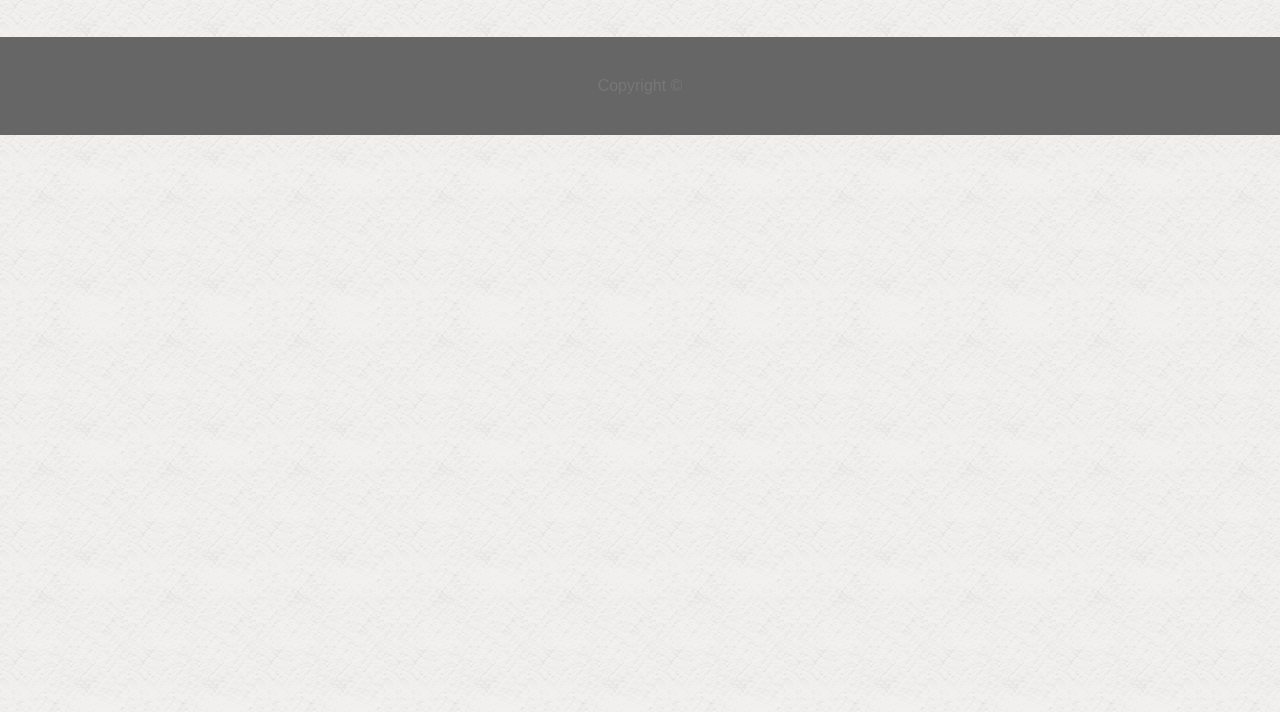
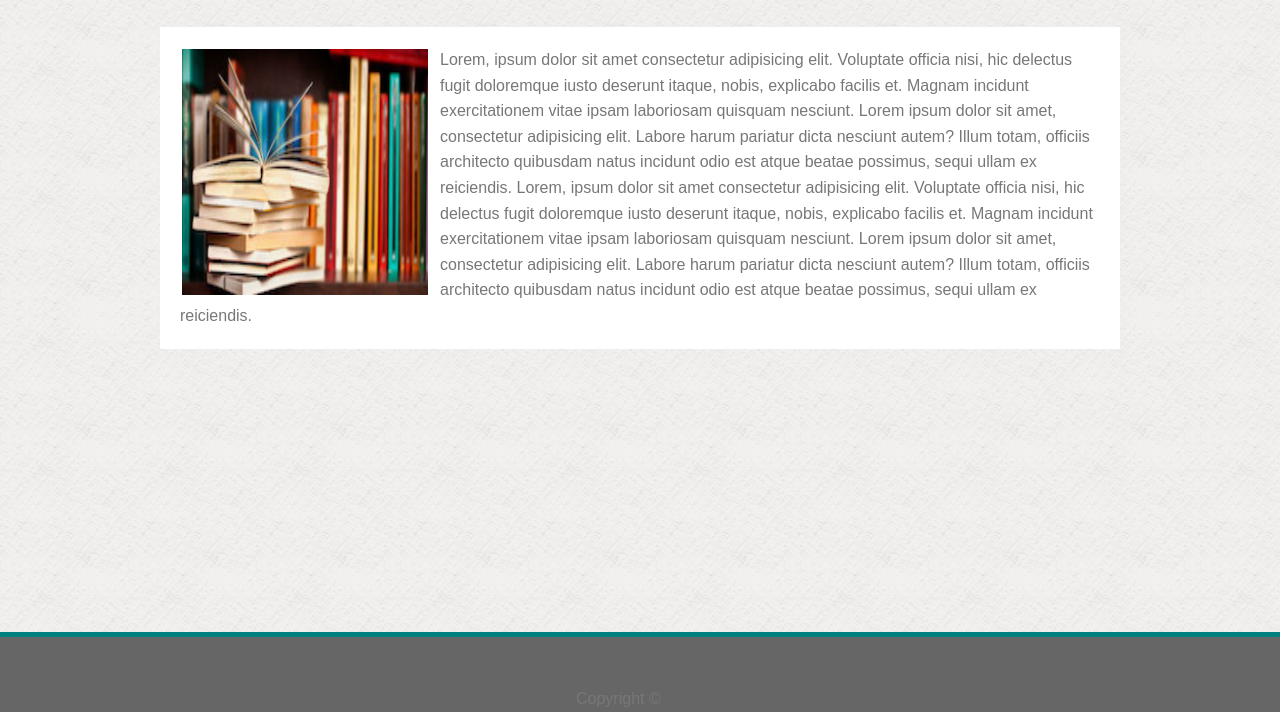
Before and after one commit to njorogepeter/Basic-Portfolio, a plain HTML site: page index.html in a window 1280 px wide. Shown: the part 88-800 px from the top of the page. Drawn offline with Linux system fonts and the light colour scheme.

Commit message:
fixed the header and footer

```diff
--- a/assests/css/style.css
+++ b/assests/css/style.css
@@ -1,3 +1,9 @@
+/* getting rid of default margins */
+*{
+    margin: 0;
+    padding: 0;
+    box-sizing: border-box;
+}
 /* global links styling */
 a{
     text-decoration: underline;
@@ -27,27 +33,30 @@ a:visited{
     clear: both;
 }
 body{
+    height: 100%;
     background-image: url(../images/witewall_3.png);
     color:#777;
     font-family: Arial, Helvetica, sans-serif;
     font-size: 16px;
     line-height: 1.6em;
-    margin: 0;
+    margin: 0 auto;
+    /* width: 960px; */
 }
 .container{
     box-sizing: border-box;
-    width: 960px;
     margin: 0 auto 0 auto;
-    /* overflow: hidden; */
+    overflow: hidden;
 }
 #main-header{
     background-color: #fff;
     border-color: #ccc;
     height: 85px;
+    width: 100%;
+    border-bottom: solid 2px;
+    border-bottom-color: #ccc;
 }
 .container h1{
     position: fixed;
-    left: 300px;
     background-color: #4aaaa5;
     color: #fff;
     padding: 30px;
@@ -72,13 +81,22 @@ body{
     padding: 0px 20px;
 }
 #main-footer{
-    background: #666;
+    background-color: #666;
+    position: fixed;
+    left: 0;
+    bottom: 0;
     color: #777;
     text-align: center;
-    padding: 20px;
+    height: 80px;
+    width: 100%;
     margin-top: 40px;
-    border-top-width: 100px;
+    border-top: solid 5px;
     border-top-color: teal;
+}
+#main-footer p{
+    position: absolute;
+    left: 45%;
+    bottom: 0;
 }
 .my-form{
     padding:20px;
@@ -99,3 +117,21 @@ body{
     padding: 10px 15px;
     border: none;
  } */
+ #main-content{
+     background-color: #fff;
+     padding: 20px;
+     /* margin-top: 30px; */
+     width:960px;
+     margin: 30px auto 0px auto;
+
+ }
+ .float-img{
+     float:left;
+     margin-right: 10px;
+     margin-bottom: 5px;
+     padding: 2px;
+ }
+ .header-container{
+     width: 960px;
+     margin: auto;
+ }
--- a/index.html
+++ b/index.html
@@ -10,6 +10,7 @@
 </head>
 <body>
     <header id="main-header">
+        <div class="header-container">
         <div class="container">
             <h1>My Website</h1>
         </div>
@@ -21,10 +22,25 @@
                     <li><a href="contact.html">Contact</a></li>
                 </ul>
             </nav>
+            </div>
     </header>
         <div class="clr"></div>
-        <section id="main">
-
+        <section id="main-content">
+            <img src="/assests/images/books.jpg" width="250" height="250" alt="Books Bio" class="float-img"/>
+            <p>
+                Lorem, ipsum dolor sit amet consectetur adipisicing elit.
+                Voluptate officia nisi, hic delectus fugit doloremque iusto deserunt itaque, nobis, explicabo facilis et.
+                Magnam incidunt exercitationem vitae ipsam laboriosam quisquam nesciunt.
+                Lorem ipsum dolor sit amet, consectetur adipisicing elit.
+                Labore harum pariatur dicta nesciunt autem? Illum totam,
+                officiis architecto quibusdam natus incidunt odio est atque beatae possimus, sequi ullam ex reiciendis.
+                Lorem, ipsum dolor sit amet consectetur adipisicing elit.
+                Voluptate officia nisi, hic delectus fugit doloremque iusto deserunt itaque, nobis, explicabo facilis et.
+                Magnam incidunt exercitationem vitae ipsam laboriosam quisquam nesciunt.
+                Lorem ipsum dolor sit amet, consectetur adipisicing elit.
+                Labore harum pariatur dicta nesciunt autem? Illum totam,
+                officiis architecto quibusdam natus incidunt odio est atque beatae possimus, sequi ullam ex reiciendis.
+            </p>
         </section>
 
     <footer id="main-footer">
```
Also changed, not shown: contact.html (+3 -0 lines), portfolio.html (+1 -1 lines), assests/images/books.jpg (added).
